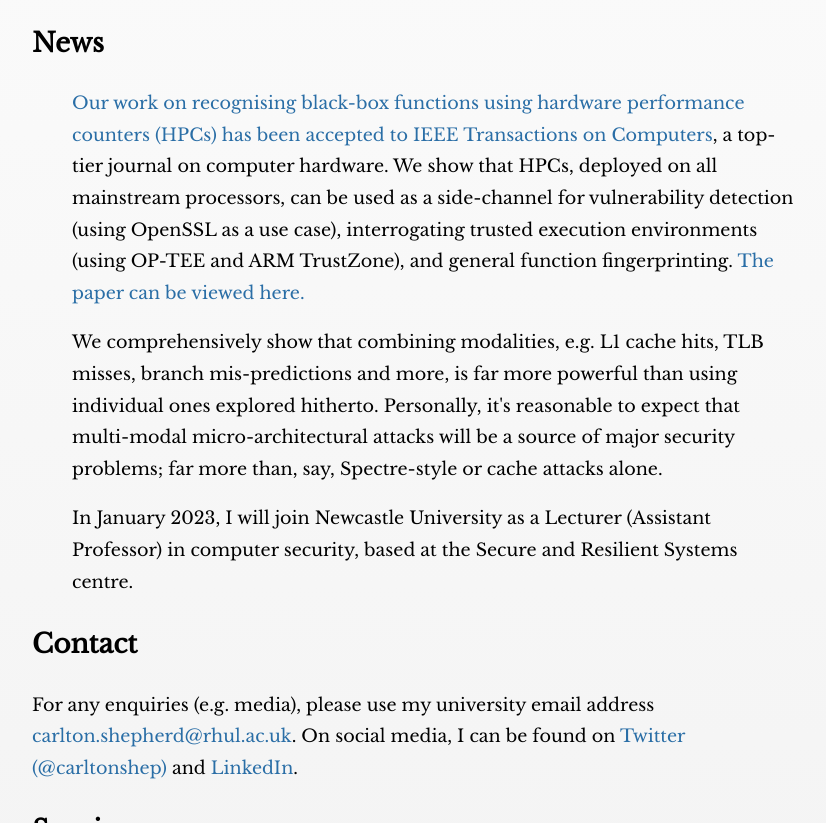
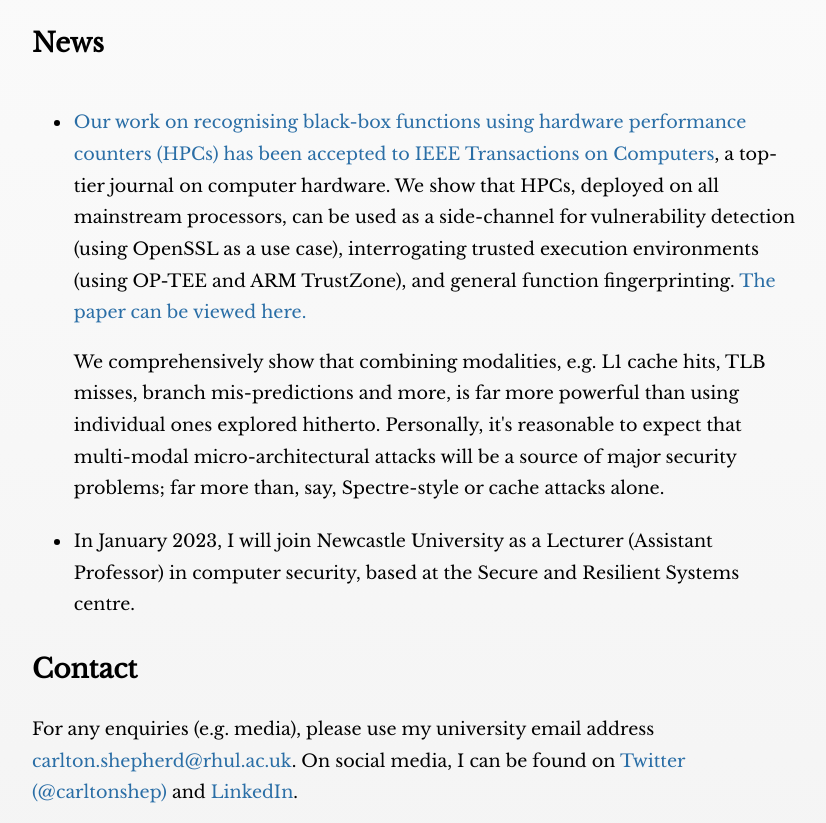
Before and after one commit to cgshep/carltonshepherd.github.io, a plain HTML site: page index.html in a window 1280 px wide. Shown: the part 786-1609 px from the top of the page, without its empty margins (224-1050 px from the left). Drawn offline with nearby package versions, Linux system fonts and the light colour scheme.

Commit message:
Fix ul list

```diff
--- a/index.html
+++ b/index.html
@@ -26,8 +26,8 @@
 
 	<p>My technical publications can be found on my <a href="./publications.html">Publications</a> page or on <a href="https://scholar.google.com/citations?user=3V6gC5MAAAAJ&hl=en&oi=ao" target="_blank">Google Scholar</a>. Recent highlights include the discovery of <a href="https://arxiv.org/abs/2110.06363" target="_blank">design-level security vulnerabilities on all known sensor-enabled Android devices</a>.</p>
 	<h2>News</h2>
-	<ul><p><a href="https://ieeexplore.ieee.org/document/9969153/" target="_blank">Our work on recognising black-box functions using hardware performance counters (HPCs) has been accepted to IEEE Transactions on Computers</a>, a top-tier journal on computer hardware. We show that HPCs, deployed on all mainstream processors, can be used as a side-channel for vulnerability detection (using OpenSSL as a use case), interrogating trusted execution environments (using OP-TEE and ARM TrustZone), and general function fingerprinting. <a href="./papers/Shepherd_Investigating_Black-box_Function_Recognition_HPCs.pdf">The paper can be viewed here.</a></p><p>We comprehensively show that combining modalities, e.g. L1 cache hits, TLB misses, branch mis-predictions and more, is far more powerful than using individual ones explored hitherto. Personally, it's reasonable to expect that multi-modal micro-architectural attacks will be a source of major security problems; far more than, say, Spectre-style or cache attacks alone.</p></ul>
-	<ul>In January 2023, I will join Newcastle University as a Lecturer (Assistant Professor) in computer security, based at the Secure and Resilient Systems centre.</ul>
+	<ul><li><p><a href="https://ieeexplore.ieee.org/document/9969153/" target="_blank">Our work on recognising black-box functions using hardware performance counters (HPCs) has been accepted to IEEE Transactions on Computers</a>, a top-tier journal on computer hardware. We show that HPCs, deployed on all mainstream processors, can be used as a side-channel for vulnerability detection (using OpenSSL as a use case), interrogating trusted execution environments (using OP-TEE and ARM TrustZone), and general function fingerprinting. <a href="./papers/Shepherd_Investigating_Black-box_Function_Recognition_HPCs.pdf">The paper can be viewed here.</a></p><p>We comprehensively show that combining modalities, e.g. L1 cache hits, TLB misses, branch mis-predictions and more, is far more powerful than using individual ones explored hitherto. Personally, it's reasonable to expect that multi-modal micro-architectural attacks will be a source of major security problems; far more than, say, Spectre-style or cache attacks alone.</p></li>
+	<li>In January 2023, I will join Newcastle University as a Lecturer (Assistant Professor) in computer security, based at the Secure and Resilient Systems centre.</li></ul>
 
 	      <h2>Contact</h2>
 	<p>For any enquiries (e.g. media), please use my university email address <a href="mailto:carlton.shepherd@rhul.ac.uk">carlton.shepherd@rhul.ac.uk</a>.      On social media, I can be found on <a href="https://twitter.com/carltonshep">Twitter (@carltonshep)</a> and <a href="https://www.linkedin.com/in/carltonshepherd/">LinkedIn</a>.</p>
```
